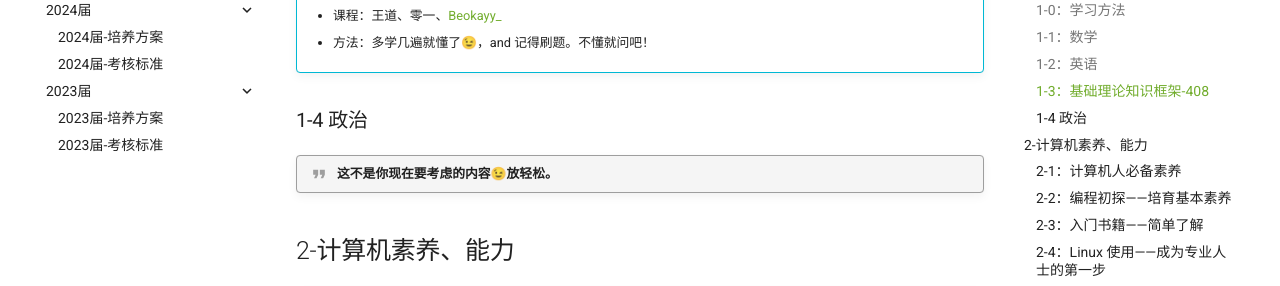
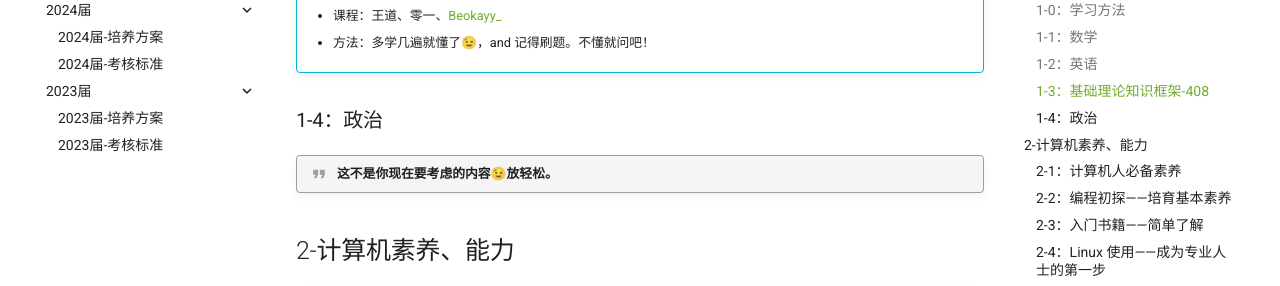
Before and after one commit to Haohahahaha/OSCA, an MkDocs documentation site: the page built from docs/guide/guide-2025.md, in a window 1280 px wide and 1400 px high, scrolled down 2874 px. Shown: the part 152-438 px from the top of the window. Built offline with MkDocs 1.6.1 and Material for MkDocs 9.7.7, drawn with Linux system fonts in a browser that asks for light colours.

Commit message:
2025-08-06_10:25:08 update

```diff
--- a/docs/guide/guide-2025.md
+++ b/docs/guide/guide-2025.md
@@ -126,7 +126,7 @@
 
     - 方法：多学几遍就懂了😉，and 记得刷题。不懂就问吧！
 
-### 1-4 政治
+### 1-4：政治
 
 !!! quote "这不是你现在要考虑的内容😉放轻松。"
 
@@ -171,7 +171,7 @@
 
 !!! danger "主要内容"
 
-	- 凑合过渡のIDE：
+	- 凑合过渡 の IDE：
 
 		- 【默认】[VS2022](https://www.bilibili.com/video/BV1Xt411g7jT)
 
```
